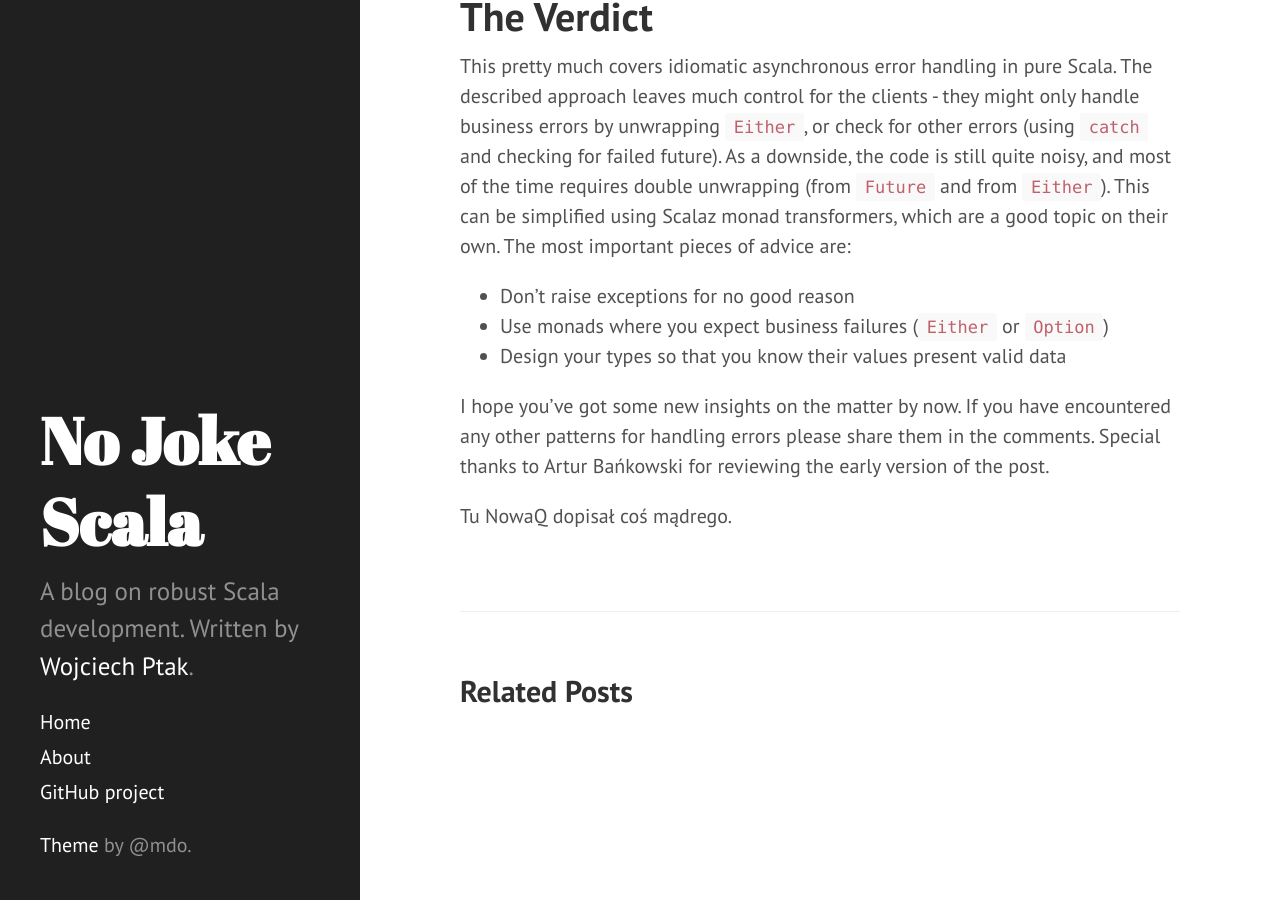
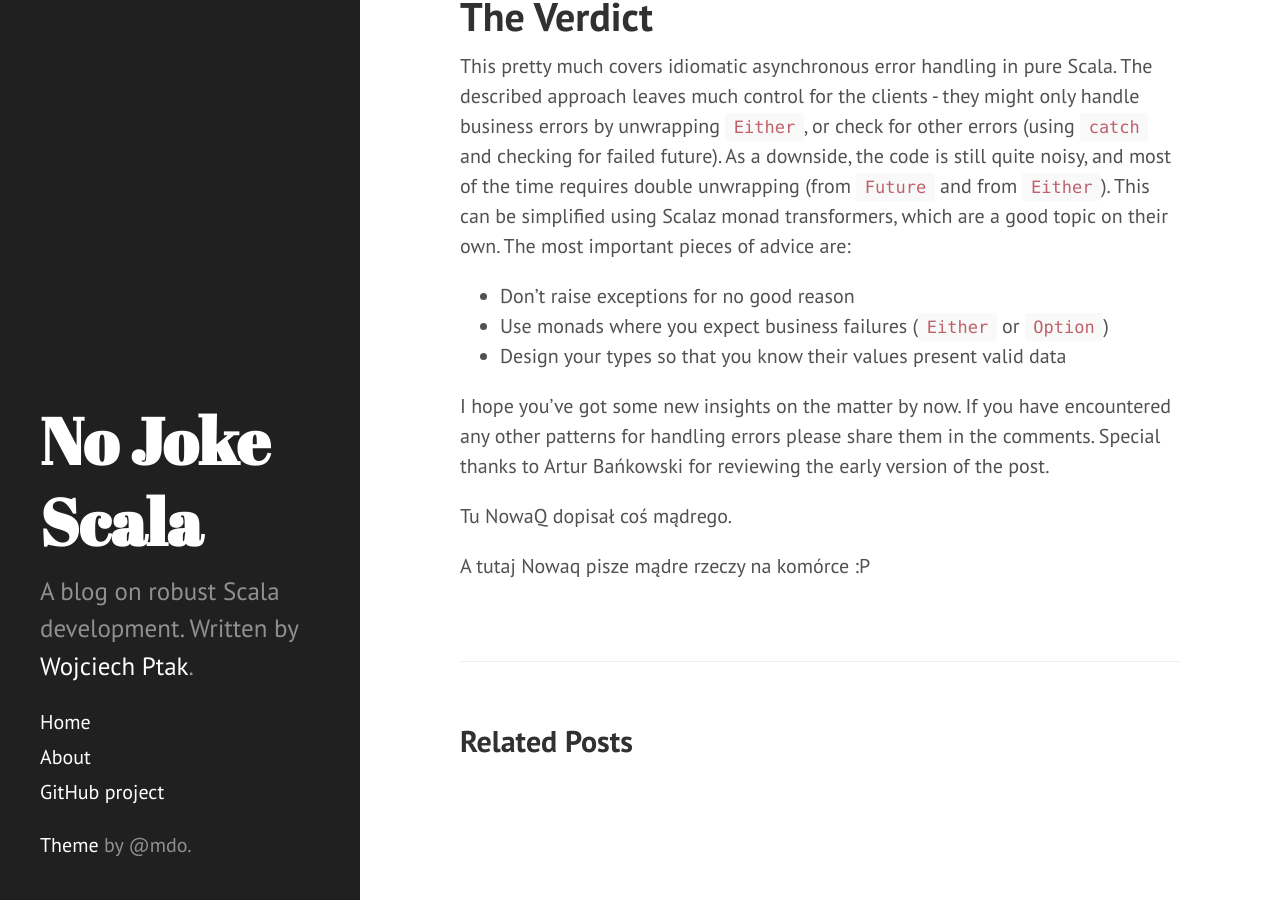
Before and after one commit to WojciechP/nojokescala, a Jekyll site: the page built from _posts/2015-09-11-futures-and-either.markdown, in a window 1280 px wide and 900 px high, scrolled down 7463 px. Built offline with Jekyll 4.4.1, drawn with Linux system fonts in a browser that asks for light colours; Markdown is read by kramdown in place of the engine named in the settings; comment, search, counter and statistics services are not loaded.

Commit message:
Test z komórki.

```diff
--- a/_posts/2015-09-11-futures-and-either.markdown
+++ b/_posts/2015-09-11-futures-and-either.markdown
@@ -323,3 +323,5 @@ of the post.
 
 
 Tu NowaQ dopisał coś mądrego.
+
+A tutaj Nowaq pisze mądre rzeczy na komórce :P
```
